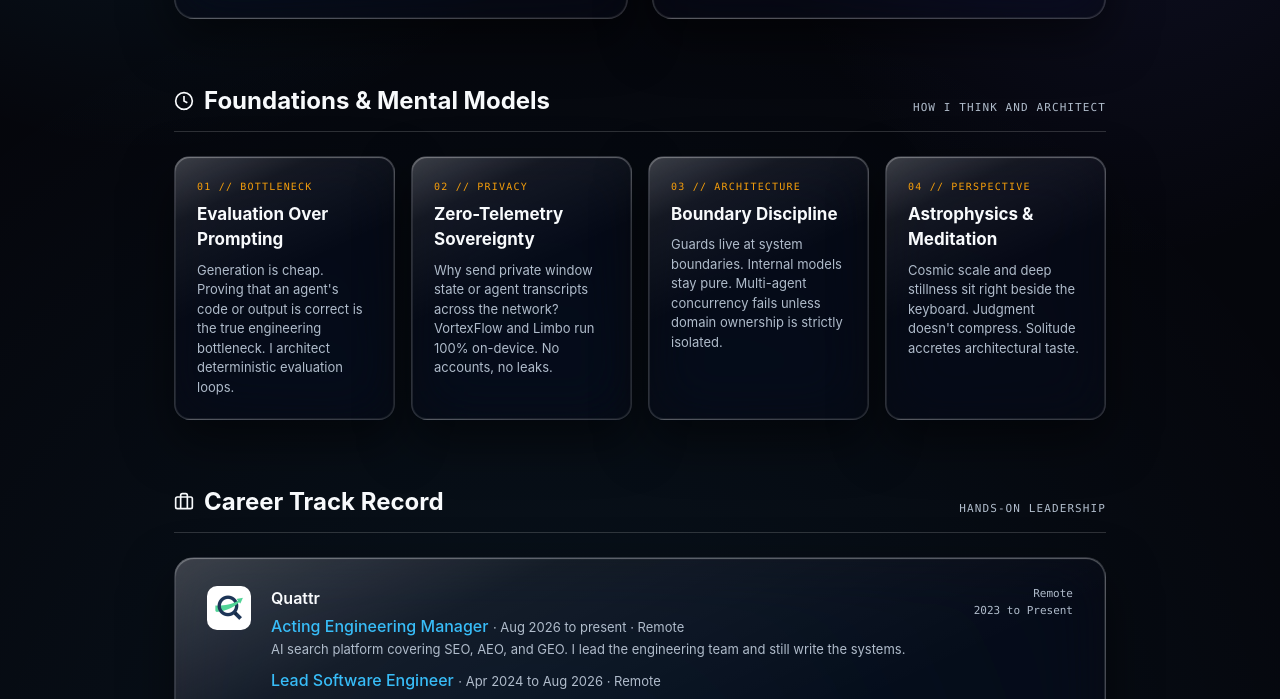
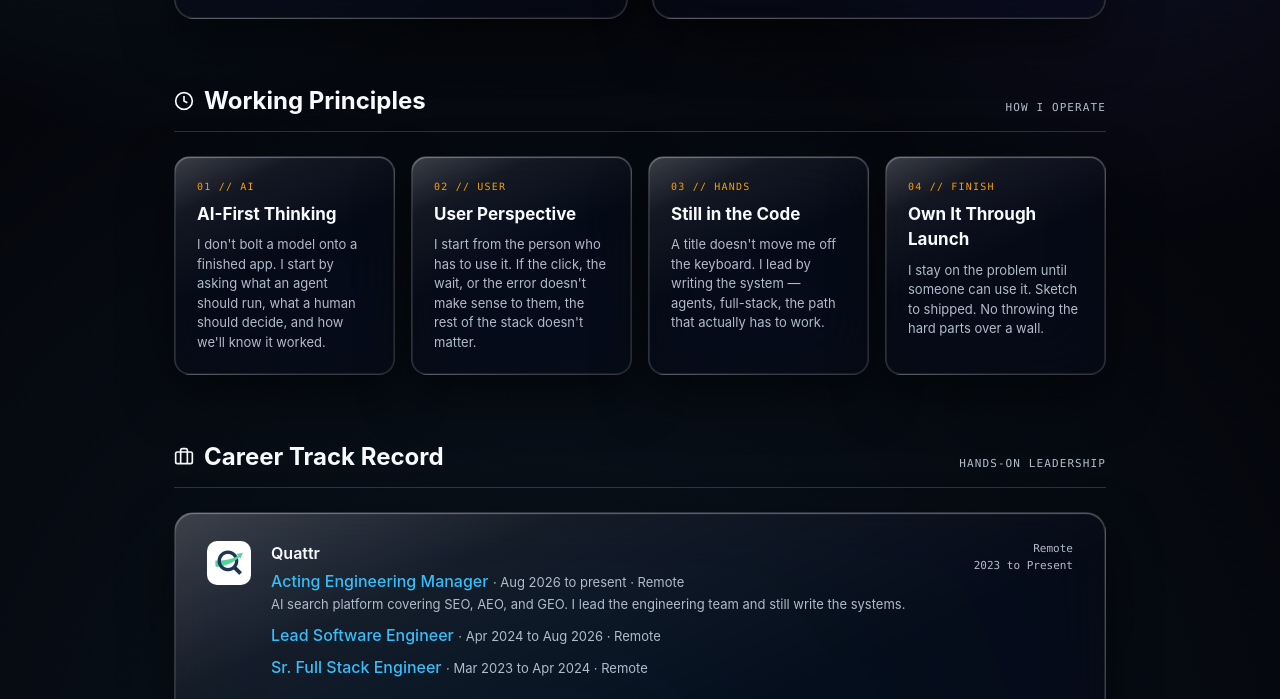
Before and after one commit to maheshauti96/maheshauti, a website: page docs/index.html in a window 1280 px wide. Shown: the part 1161-1860 px from the top of the page. Drawn offline with Linux system fonts and the light colour scheme.

Commit message:
feat(site): replace foundations with working principles
Show how the work gets done — AI-first, user perspective, still in the code, own it through launch — and drop the hobby line from the footer.

Co-authored-by: Cursor <cursoragent@cursor.com>

```diff
--- a/docs/index.html
+++ b/docs/index.html
@@ -1615,25 +1615,25 @@ html[data-theme="light"] .inbound:hover {
     </section>
     <section id="foundations" data-section>
       <div class="sec-head">
-        <h2 class="sec-title"><svg width="20" height="20" viewBox="0 0 24 24" fill="none" stroke="currentColor" stroke-width="2" aria-hidden="true"><circle cx="12" cy="12" r="10"/><path d="M12 6v6l4 2"/></svg> Foundations &amp; Mental Models</h2>
-        <p class="sec-tag">How I think and architect</p>
+        <h2 class="sec-title"><svg width="20" height="20" viewBox="0 0 24 24" fill="none" stroke="currentColor" stroke-width="2" aria-hidden="true"><circle cx="12" cy="12" r="10"/><path d="M12 6v6l4 2"/></svg> Working Principles</h2>
+        <p class="sec-tag">How I operate</p>
       </div>
       <div class="mind-grid"><article class="mind-card">
-      <em>01 // BOTTLENECK</em>
-      <h3>Evaluation Over Prompting</h3>
-      <p>Generation is cheap. Proving that an agent's code or output is correct is the true engineering bottleneck. I architect deterministic evaluation loops.</p>
+      <em>01 // AI</em>
+      <h3>AI-First Thinking</h3>
+      <p>I don't bolt a model onto a finished app. I start by asking what an agent should run, what a human should decide, and how we'll know it worked.</p>
     </article><article class="mind-card">
-      <em>02 // PRIVACY</em>
-      <h3>Zero-Telemetry Sovereignty</h3>
-      <p>Why send private window state or agent transcripts across the network? VortexFlow and Limbo run 100% on-device. No accounts, no leaks.</p>
+      <em>02 // USER</em>
+      <h3>User Perspective</h3>
+      <p>I start from the person who has to use it. If the click, the wait, or the error doesn't make sense to them, the rest of the stack doesn't matter.</p>
     </article><article class="mind-card">
-      <em>03 // ARCHITECTURE</em>
-      <h3>Boundary Discipline</h3>
-      <p>Guards live at system boundaries. Internal models stay pure. Multi-agent concurrency fails unless domain ownership is strictly isolated.</p>
+      <em>03 // HANDS</em>
+      <h3>Still in the Code</h3>
+      <p>A title doesn't move me off the keyboard. I lead by writing the system — agents, full-stack, the path that actually has to work.</p>
     </article><article class="mind-card">
-      <em>04 // PERSPECTIVE</em>
-      <h3>Astrophysics &amp; Meditation</h3>
-      <p>Cosmic scale and deep stillness sit right beside the keyboard. Judgment doesn't compress. Solitude accretes architectural taste.</p>
+      <em>04 // FINISH</em>
+      <h3>Own It Through Launch</h3>
+      <p>I stay on the problem until someone can use it. Sketch to shipped. No throwing the hard parts over a wall.</p>
     </article></div>
     </section>
     <section id="track" data-section>
@@ -1739,7 +1739,7 @@ html[data-theme="light"] .inbound:hover {
     </section>
   </main>
   <footer class="stage foot">
-    <p>India. Philosophy, astrophysics, meditation, classical music.</p>
+    <p>India. Open-source macOS tools and agent systems.</p>
     <p><a href="https://maheshauti.com/">maheshauti.com</a></p>
   </footer>
   <script src="/js/theme.js" defer></script>
--- a/scripts/render.mjs
+++ b/scripts/render.mjs
@@ -429,8 +429,8 @@ export function renderHome(site) {
     </section>
     <section id="foundations" data-section>
       <div class="sec-head">
-        <h2 class="sec-title">${CLOCK} Foundations &amp; Mental Models</h2>
-        <p class="sec-tag">How I think and architect</p>
+        <h2 class="sec-title">${CLOCK} Working Principles</h2>
+        <p class="sec-tag">How I operate</p>
       </div>
       <div class="mind-grid">${site.foundations.map(foundationCard).join("")}</div>
     </section>
```
Also changed, not shown: content/site.mjs (+13 -13 lines).
